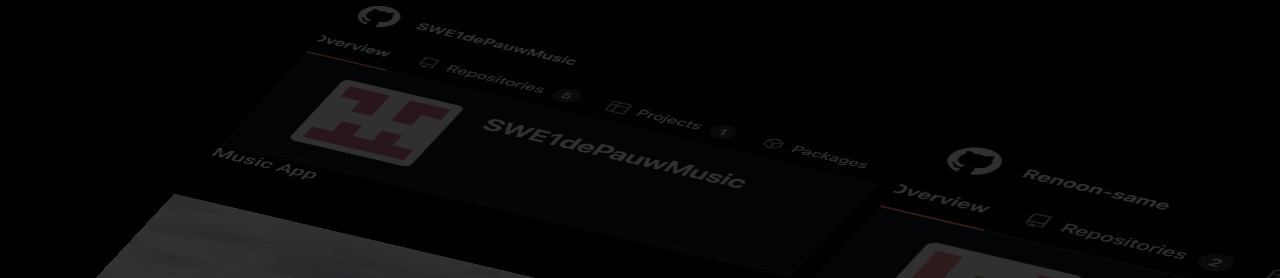
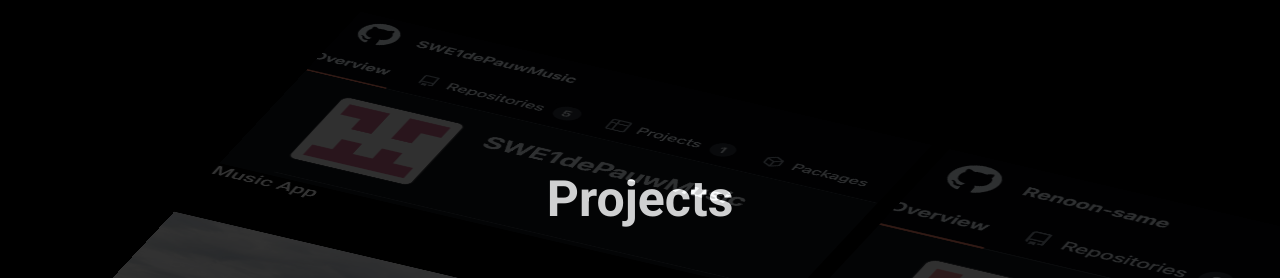
Before and after one commit to HueLily/Portfolio_website, a React (Vite) app: page / in a window 1280 px wide. Shown: the part 2221-2499 px from the top of the page. Built offline with nearby package versions, Linux system fonts and the light colour scheme.

Commit message:
add project header and modify header to center

```diff
--- a/src/components/Project/index.css
+++ b/src/components/Project/index.css
@@ -6,7 +6,7 @@
   color: #fff;
   padding: 50px 0;
   position: relative;
-  height: 250vh;
+  height: 330vh;
 }
 
 .project h2 {
@@ -14,6 +14,7 @@
   font-weight: 700;
   text-align: center;
   margin: 30px;
+  padding-top: 100px;
 }
 
 .project-container {
--- a/src/components/Project/index.jsx
+++ b/src/components/Project/index.jsx
@@ -57,7 +57,7 @@
   ];
   return (
     <section className="project" id="project">
-
+      <h2>Projects</h2>
        <Parallax projects={projects} />
 
     </section>
--- a/src/util/Parallax/index.jsx
+++ b/src/util/Parallax/index.jsx
@@ -66,7 +66,7 @@
     springConfig
   );
   const translateY = useSpring(
-    useTransform(scrollYProgress, [0, 0.2], [-300, 400]),
+    useTransform(scrollYProgress, [0, 0.2], [-500, 600]),
     springConfig
   );
 
```
